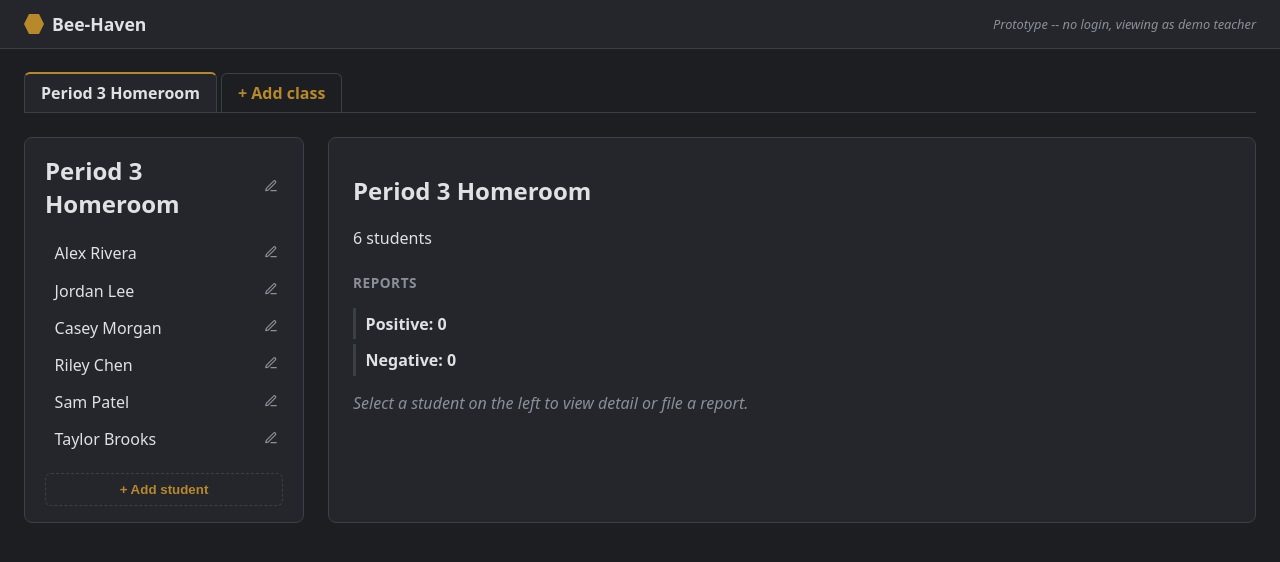
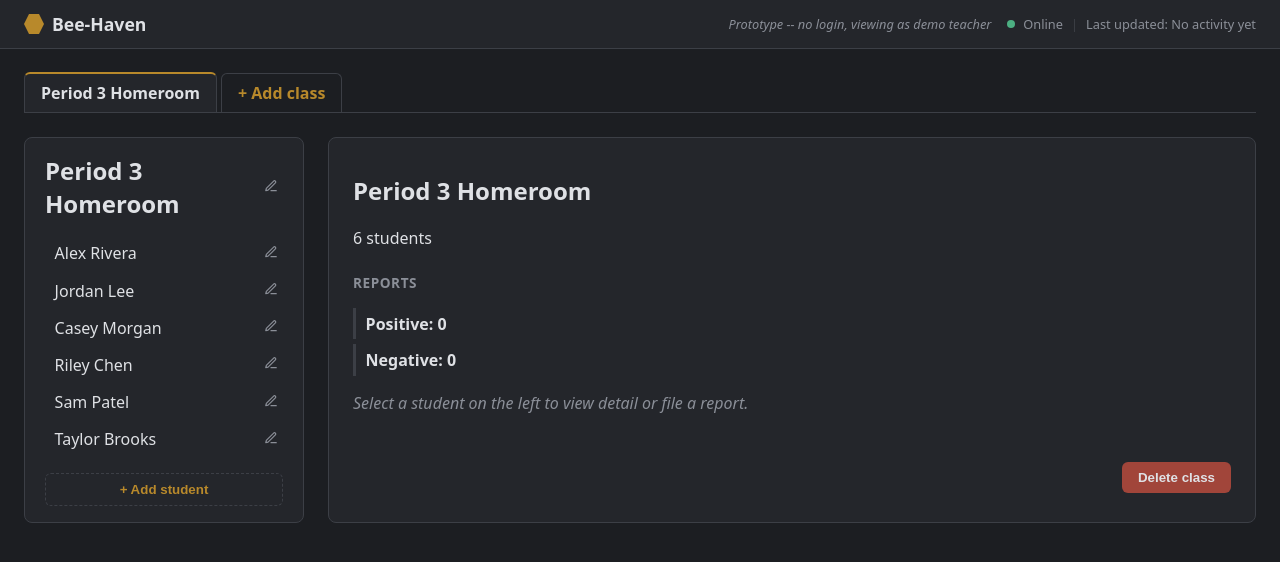
Before and after one commit to Mr-Dunne/Bee-Haven, a Flask app: page /classes/1 in a window 1280 px wide. Shown: the top 562 px of the page. Run offline with Flask 3, Linux system fonts and the light colour scheme.

Commit message:
Add class delete, class list view, and nav sync status
- Delete class button with confirm; cascades to students and reports
- Dashboard shows a class list when no class is selected
- Adding a class now opens it directly
- Nav bar shows online/offline status and last report update time
  (new BehaviorReport.updated_at column)

Co-Authored-By: Claude Opus 5.5 <noreply@anthropic.com>

```diff
--- a/app.py
+++ b/app.py
@@ -63,6 +63,19 @@ def seed_demo_data():
 with app.app_context():
     db.create_all()
     seed_demo_data()
+
+
+@app.context_processor
+def inject_last_updated():
+    # Runs for every template render, so the nav bar's "last updated" display
+    # (base.html) doesn't need every view function to fetch and pass it.
+    teacher = get_demo_teacher()
+    last_updated = (
+        db.session.query(db.func.max(BehaviorReport.updated_at))
+        .filter(BehaviorReport.teacher_id == teacher.id)
+        .scalar()
+    )
+    return {"last_updated": last_updated}
 
 
 @app.route("/")
@@ -140,10 +153,12 @@ def view_student(class_id, student_id):
 def add_class():
     teacher = get_demo_teacher()
     name = request.form.get("name", "").strip()
-    if name:
-        db.session.add(Class(name=name, teacher_id=teacher.id))
-        db.session.commit()
-    return redirect(url_for("dashboard"))
+    if not name:
+        return redirect(url_for("dashboard"))
+    new_class = Class(name=name, teacher_id=teacher.id)
+    db.session.add(new_class)
+    db.session.commit()
+    return redirect(url_for("view_class", class_id=new_class.id))
 
 
 @app.route("/classes/<int:class_id>/students", methods=["POST"])
@@ -170,6 +185,17 @@ def edit_class(class_id):
         active_class.name = name
         db.session.commit()
     return redirect(url_for("view_class", class_id=class_id))
+
+
+@app.route("/classes/<int:class_id>/delete", methods=["POST"])
+def delete_class(class_id):
+    # Cascade (Class.students -> Student.reports -> BehaviorReport.contacts,
+    # all configured in models.py) takes the whole roster and report history
+    # with it.
+    active_class = Class.query.get_or_404(class_id)
+    db.session.delete(active_class)
+    db.session.commit()
+    return redirect(url_for("dashboard"))
 
 
 @app.route("/classes/<int:class_id>/students/<int:student_id>/edit", methods=["POST"])
--- a/static/style.css
+++ b/static/style.css
@@ -63,6 +63,39 @@ body {
     font-size: 0.8rem;
     color: var(--muted);
     font-style: italic;
+}
+
+.navbar-right {
+    display: flex;
+    align-items: center;
+    gap: 1rem;
+}
+
+.sync-status {
+    display: flex;
+    align-items: center;
+    gap: 0.5rem;
+    font-size: 0.8rem;
+    color: var(--muted);
+}
+
+.status-dot {
+    width: 8px;
+    height: 8px;
+    border-radius: 50%;
+    background: var(--muted);
+}
+
+.status-dot.online {
+    background: #4caf82;
+}
+
+.status-dot.offline {
+    background: var(--danger);
+}
+
+.status-sep {
+    color: var(--border);
 }
 
 main {
@@ -492,3 +525,9 @@ button:hover {
 .severity-negative {
     border-left-color: var(--danger);
 }
+
+.class-danger-zone {
+    display: flex;
+    justify-content: flex-end;
+    margin-top: 3rem;
+}
--- a/templates/base.html
+++ b/templates/base.html
@@ -11,10 +11,34 @@
             <span class="hex-mark"></span>
             <span class="brand-name">Bee-Haven</span>
         </a>
-        <span class="prototype-flag">Prototype -- no login, viewing as demo teacher</span>
+        <div class="navbar-right">
+            <span class="prototype-flag">Prototype -- no login, viewing as demo teacher</span>
+            <div class="sync-status">
+                <span class="status-dot" id="connection-dot" aria-hidden="true"></span>
+                <span id="connection-label">Online</span>
+                <span class="status-sep">|</span>
+                <span>Last updated: {{ last_updated.strftime("%Y-%m-%d %H:%M UTC") if last_updated else "No activity yet" }}</span>
+            </div>
+        </div>
     </nav>
     <main>
         {% block content %}{% endblock %}
     </main>
+    <script>
+        // Reflects the browser's own network connectivity. Doesn't affect
+        // anything yet since the app is fully local -- this previews the
+        // status the planned cloud sync (CLAUDE.md) will actually depend on.
+        function updateConnectionStatus() {
+            const dot = document.getElementById("connection-dot");
+            const label = document.getElementById("connection-label");
+            const online = navigator.onLine;
+            dot.classList.toggle("online", online);
+            dot.classList.toggle("offline", !online);
+            label.textContent = online ? "Online" : "Offline";
+        }
+        window.addEventListener("online", updateConnectionStatus);
+        window.addEventListener("offline", updateConnectionStatus);
+        updateConnectionStatus();
+    </script>
 </body>
 </html>
--- a/templates/dashboard.html
+++ b/templates/dashboard.html
@@ -6,9 +6,10 @@
 
 {% block content %}
 
+{% if active_class %}
     <div class="class-tabs">
         {% for c in classes %}
-        <a class="tab {% if active_class and active_class.id == c.id %}active{% endif %}"
+            <a class="tab {% if active_class.id == c.id %}active{% endif %}"
                href="{{ url_for('view_class', class_id=c.id) }}">{{ c.name }}</a>
         {% endfor %}
 
@@ -19,6 +20,7 @@
             <button type="button" class="cancel-btn" id="add-class-cancel">Cancel</button>
         </form>
     </div>
+{% endif %}
 
 <div class="split-pane">
     <section class="roster-pane">
@@ -74,7 +76,31 @@
                 </div>
             </form>
         {% else %}
-            <p class="placeholder">Select or add a class to see its roster.</p>
+            <div class="pane-header">
+                <h2>Your Classes</h2>
+            </div>
+
+            <ul class="roster-list">
+                {% for c in classes %}
+                    <li class="roster-row">
+                        <div class="roster-row-display">
+                            <a href="{{ url_for('view_class', class_id=c.id) }}">{{ c.name }}</a>
+                        </div>
+                    </li>
+                {% else %}
+                    <li class="empty">No classes yet -- add one below.</li>
+                {% endfor %}
+            </ul>
+
+            <button type="button" class="add-student-toggle" id="add-class-toggle">+ Add class</button>
+            <form method="post" action="{{ url_for('add_class') }}"
+                  class="add-student-form" id="add-class-form" hidden>
+                <input type="text" name="name" placeholder="New class name" required>
+                <div class="edit-actions">
+                    <button type="submit">Add class</button>
+                    <button type="button" class="cancel-btn" id="add-class-cancel">Cancel</button>
+                </div>
+            </form>
         {% endif %}
     </section>
 
@@ -262,6 +288,14 @@
             </div>
 
             <p class="placeholder">Select a student on the left to view detail or file a report.</p>
+
+            <div class="class-danger-zone">
+                <form method="post"
+                      action="{{ url_for('delete_class', class_id=active_class.id) }}"
+                      onsubmit="return confirm('Delete {{ active_class.name }}? This removes all its students and their report history and cannot be undone.');">
+                    <button type="submit" class="danger-btn">Delete class</button>
+                </form>
+            </div>
         {% else %}
             <p class="placeholder">Select a class to get started.</p>
         {% endif %}
```
Also changed, not shown: models.py (+11 -1 lines). Lines whose indentation alone changed are shown as unchanged.
